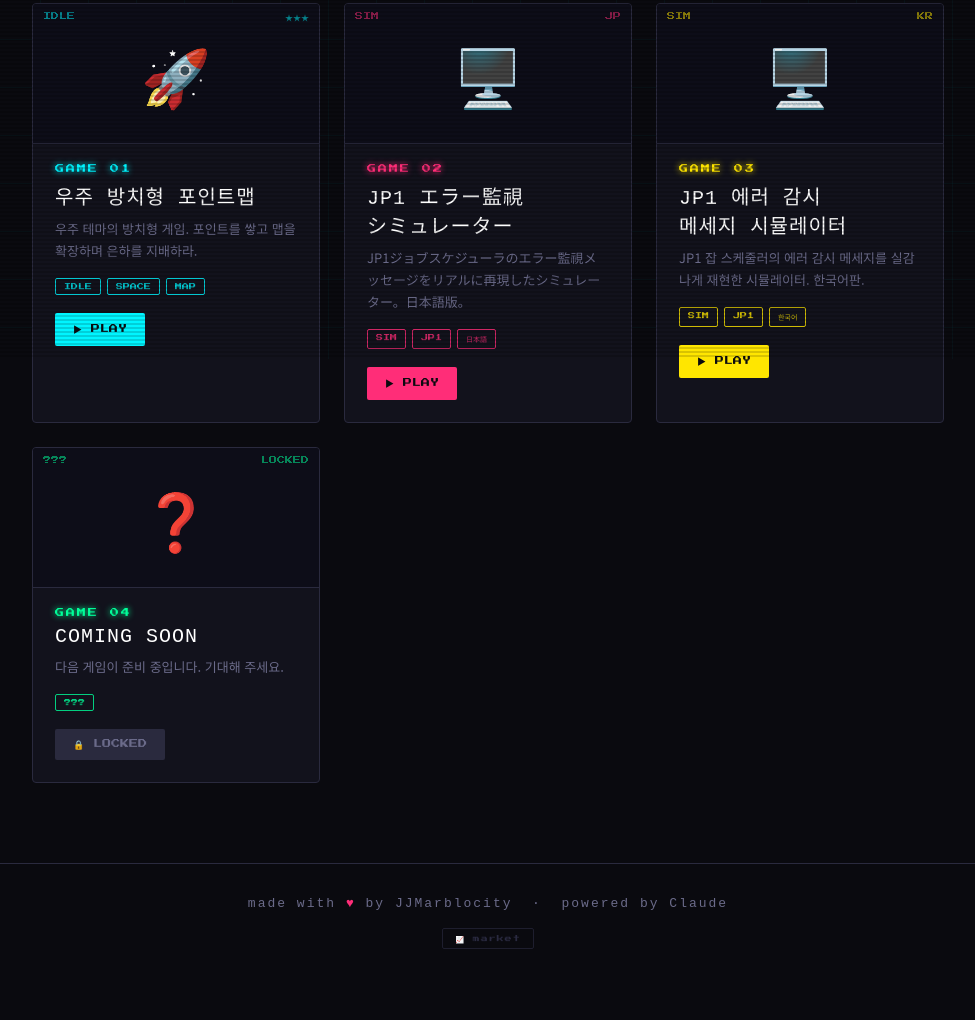
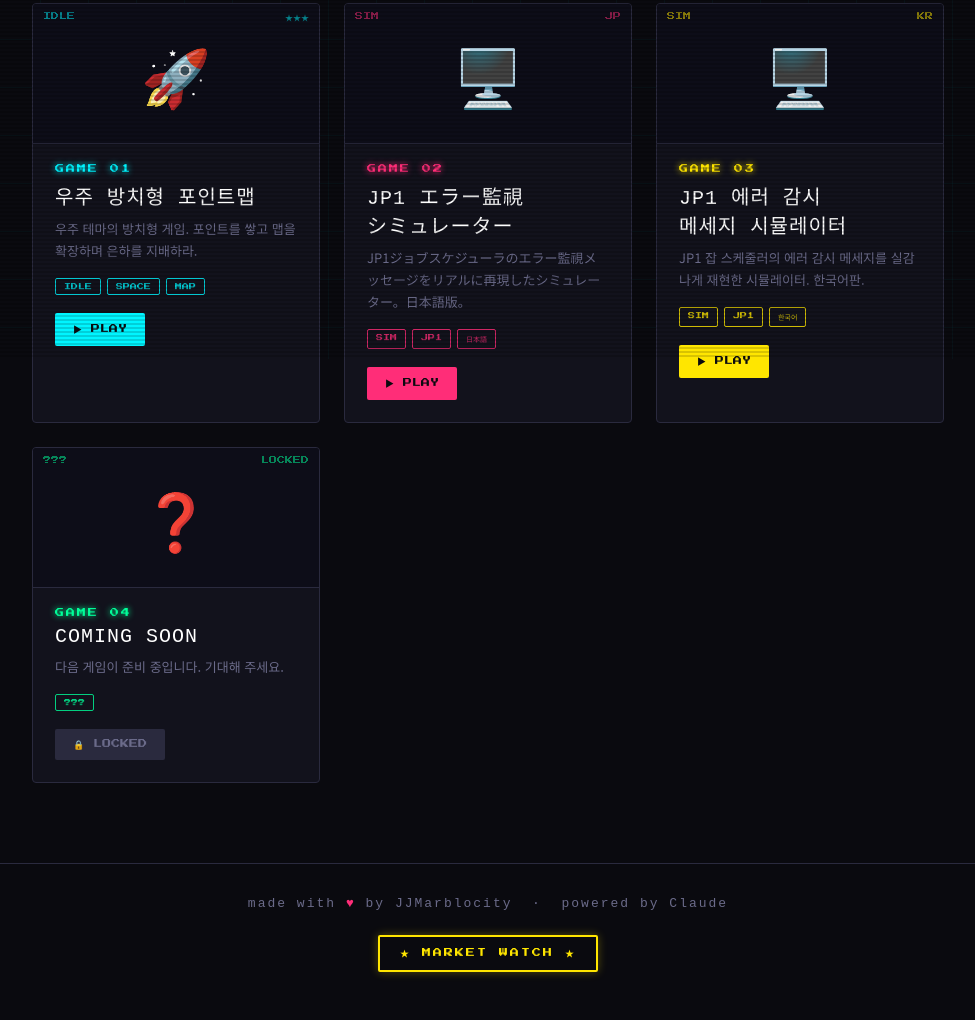
Before and after one commit to fourcirclevenndiagram/fourcirclevenndiagram.github.io, a plain HTML site: page index.html in a window 1280 px wide. Shown: the part 441-1461 px from the top of the page, without its empty margins (152-1127 px from the left). Before the commit the page ends 1435 px from the top, so only its background shows below. Drawn offline with Linux system fonts and the light colour scheme; a web font is replaced by a local one.

Commit message:
Add files via upload

```diff
--- a/index.html
+++ b/index.html
@@ -385,20 +385,19 @@
 
   <footer>
     made with <span>♥</span> by JJMarblocity &nbsp;·&nbsp; powered by Claude
-    <div style="margin-top:20px;">
+    <div style="margin-top:24px;">
       <a href="market.html" style="
         font-family: 'Press Start 2P', monospace;
-        font-size: 7px;
-        color: #2a2a40;
+        font-size: 9px;
+        color: var(--neon-yel);
         text-decoration: none;
-        border: 1px solid #1e1e2e;
-        padding: 6px 12px;
+        border: 2px solid var(--neon-yel);
+        padding: 10px 20px;
         border-radius: 2px;
-        letter-spacing: 1px;
-      " onmouseover="this.style.color='#4a4a6a';this.style.borderColor='#3a3a5a';"
-         onmouseout="this.style.color='#2a2a40';this.style.borderColor='#1e1e2e';">
-        📈 market
-      </a>
+        letter-spacing: 2px;
+        box-shadow: 0 0 10px rgba(255,230,0,0.3);
+        display: inline-block;
+      ">★ MARKET WATCH ★</a>
     </div>
   </footer>
 
```
